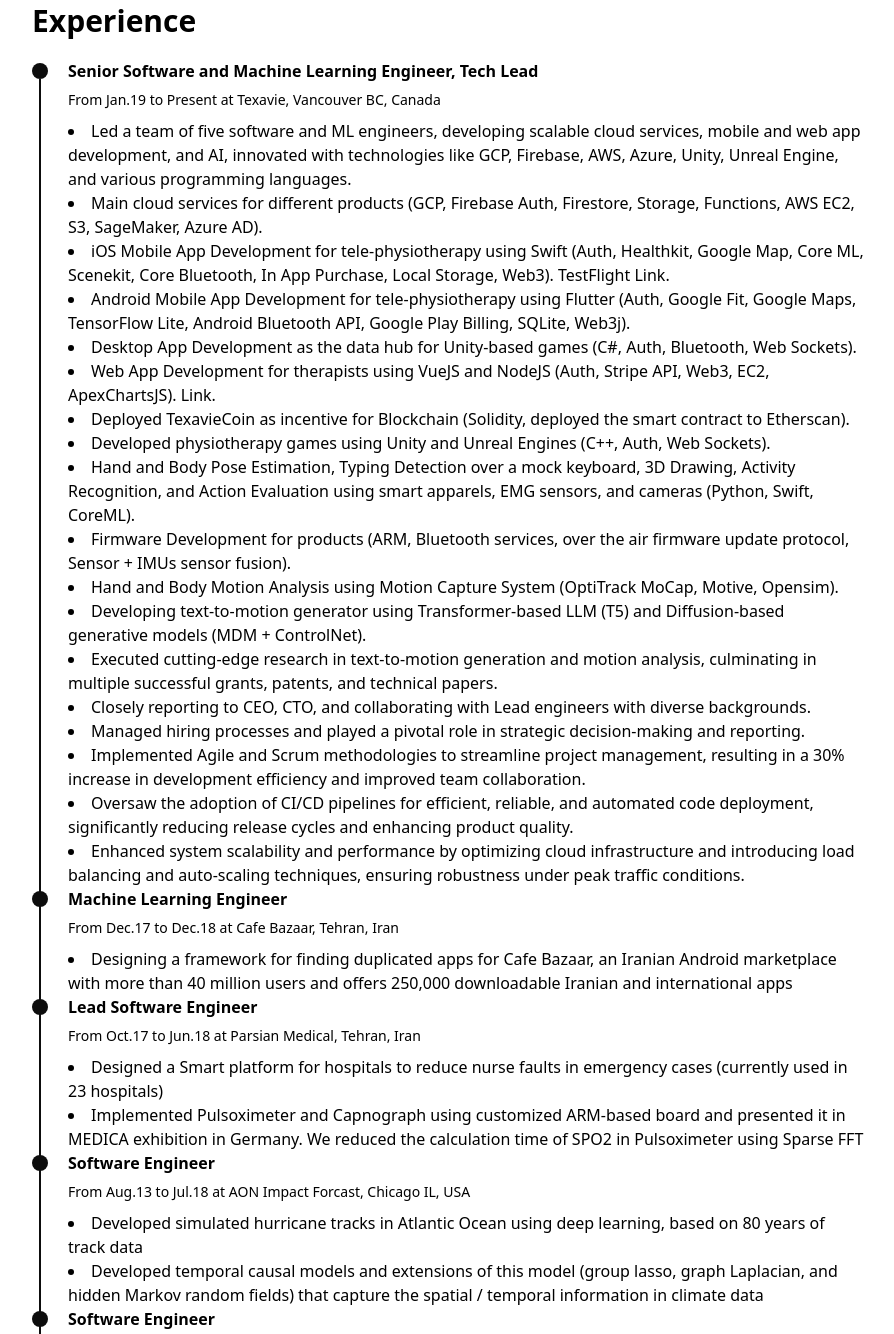
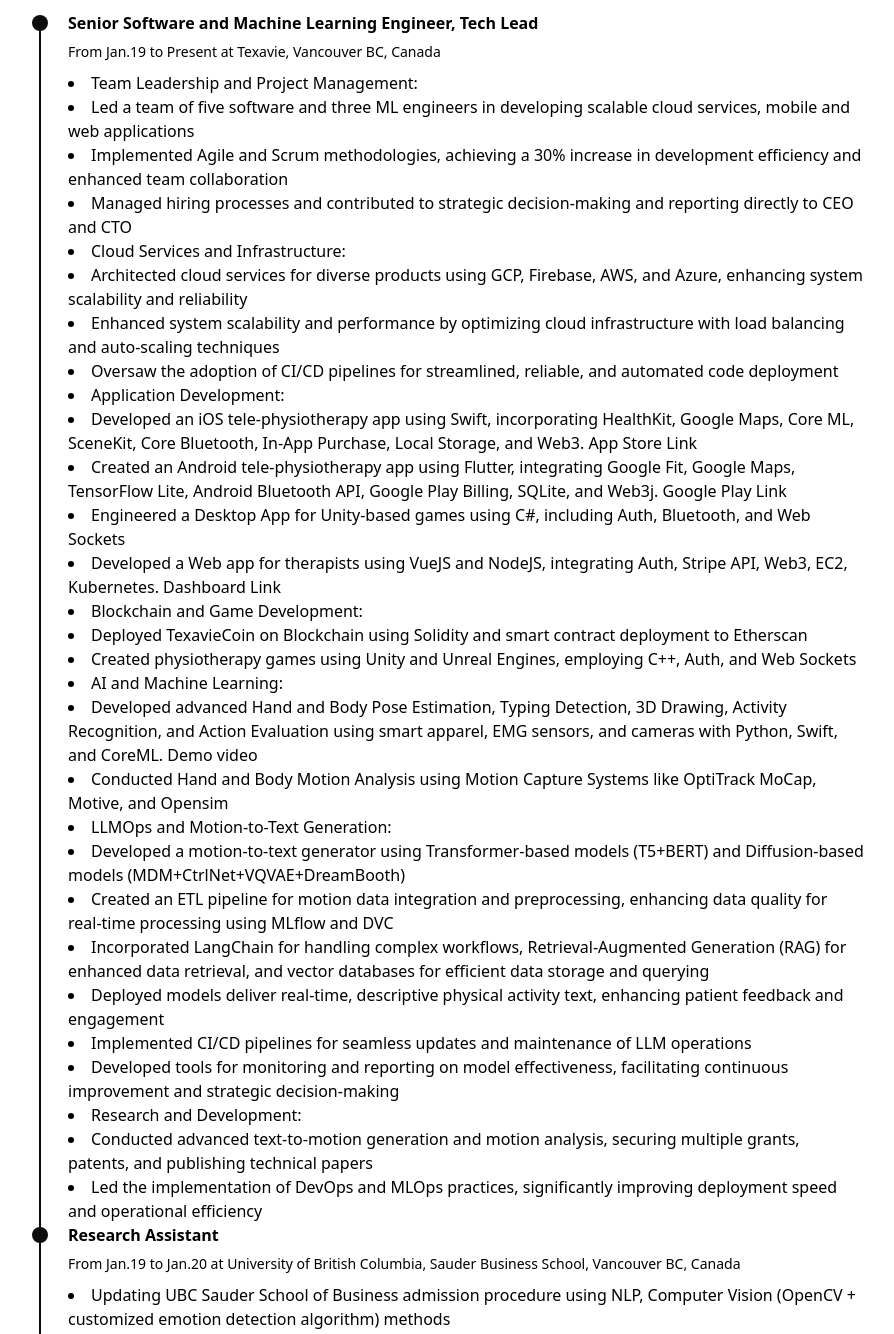
Before and after one commit to arvintashakori/arvintashakori.github.io, an Astro site: page /cv in a window 1280 px wide. Shown: the part 837-2171 px from the top of the page, without its empty margins (334-1228 px from the left). Built offline with nearby package versions, Linux system fonts and the light colour scheme; Astro itself is replaced by a stand-in of ours.

Commit message:
Update cv.astro

```diff
--- a/src/pages/cv.astro
+++ b/src/pages/cv.astro
@@ -9,12 +9,10 @@ import TimeLineElement from "../components/cv/TimeLine.astro";
   </div>
 
   <div class="mb-10 text-justify">
-    As a Senior Software and Machine Learning Engineer, Tech Lead at Texavie, coupled with a Ph.D. from University of British Columbia, I offer over
-10 years of experience in advancing AI technologies in both industry and academia. Specialized in Computer Vision, Deep Learning, Natural
-Language Processing and Large Language Models, Trustworthy AI, and Generative AI, I’m adept at leading innovative and scalable projects,
-particularly in digital health and IoT, underpinned by a strong foundation in MLOps for scalable AI model management. My work, recognized
-in top AI journals and conferences, demonstrates an exceptional ability to merge theoretical research with practical applications, consistently
-driving technological advancements across sectors.
+    Senior Software and Machine Learning Engineer, Tech Lead at Texavie with a Ph.D. from the University of British Columbia. Over 10 years of experience in AI and
+Software technologies, specializing in Computer Vision, Deep Learning, NLP, Large Language Models, and Generative AI. Proven track record in leading scalable
+software projects in digital health and IoT, with solid expertise in DevOps and MLOps. Recognized in top AI journals and conferences for merging theoretical
+research with practical applications.
   </div>
 
   <div class="mb-5">
@@ -57,30 +55,51 @@ driving technological advancements across sectors.
       title="Senior Software and Machine Learning Engineer, Tech Lead"
       subtitle="From Jan.19 to Present at Texavie, Vancouver BC, Canada"
     >
-    <li>Led a team of five software and ML engineers, developing scalable cloud services, mobile and web app development, and AI, innovated with technologies like GCP, Firebase, AWS, Azure, Unity, Unreal Engine, and various programming languages.</li>
-        <li>Main cloud services for different products (GCP, Firebase Auth, Firestore, Storage, Functions, AWS EC2, S3, SageMaker, Azure AD).</li>
-        <li>iOS Mobile App Development for tele-physiotherapy using Swift (Auth, Healthkit, Google Map, Core ML, Scenekit, Core Bluetooth, In App Purchase, Local Storage, Web3). <a href="https://testflight.apple.com/join/m4CWozAI">TestFlight Link</a>.</li>
-        <li>Android Mobile App Development for tele-physiotherapy using Flutter (Auth, Google Fit, Google Maps, TensorFlow Lite, Android Bluetooth API, Google Play Billing, SQLite, Web3j).</li>
-        <li>Desktop App Development as the data hub for Unity-based games (C#, Auth, Bluetooth, Web Sockets).</li>
-        <li>Web App Development for therapists using VueJS and NodeJS (Auth, Stripe API, Web3, EC2, ApexChartsJS). <a href="https://inshape-e33e2.web.app">Link</a>.</li>
-        <li>Deployed TexavieCoin as incentive for Blockchain (Solidity, deployed the smart contract to Etherscan).</li>
-        <li>Developed physiotherapy games using Unity and Unreal Engines (C++, Auth, Web Sockets).</li>
-        <li>Hand and Body Pose Estimation, Typing Detection over a mock keyboard, 3D Drawing, Activity Recognition, and Action Evaluation using smart apparels, EMG sensors, and cameras (Python, Swift, CoreML).</li>
-        <li>Firmware Development for products (ARM, Bluetooth services, over the air firmware update protocol, Sensor + IMUs sensor fusion).</li>
-        <li>Hand and Body Motion Analysis using Motion Capture System (OptiTrack MoCap, Motive, Opensim).</li>
-    <li>Developing text-to-motion generator using Transformer-based LLM (T5) and Diffusion-based generative models (MDM + ControlNet).</li>
-    <li>Executed cutting-edge research in text-to-motion generation and motion analysis, culminating in multiple successful grants, patents, and technical papers.</li>
-    <li>Closely reporting to CEO, CTO, and collaborating with Lead engineers with diverse backgrounds.</li>
-    <li>Managed hiring processes and played a pivotal role in strategic decision-making and reporting.</li>
-    <li>Implemented Agile and Scrum methodologies to streamline project management, resulting in a 30% increase in development efficiency and improved team collaboration.</li>
-    <li>Oversaw the adoption of CI/CD pipelines for efficient, reliable, and automated code deployment, significantly reducing release cycles and enhancing product quality.</li>
-    <li>Enhanced system scalability and performance by optimizing cloud infrastructure and introducing load balancing and auto-scaling techniques, ensuring robustness under peak traffic conditions.</li>
+    <li>Team Leadership and Project Management:</li>
+        <li>Led a team of five software and three ML engineers in developing scalable cloud services, mobile and web applications</li>
+        <li>Implemented Agile and Scrum methodologies, achieving a 30% increase in development efficiency and enhanced team collaboration</li>
+        <li>Managed hiring processes and contributed to strategic decision-making and reporting directly to CEO and CTO</li>
+    <li>Cloud Services and Infrastructure:</li>
+        <li>Architected cloud services for diverse products using GCP, Firebase, AWS, and Azure, enhancing system scalability and reliability</li>
+        <li>Enhanced system scalability and performance by optimizing cloud infrastructure with load balancing and auto-scaling techniques</li>
+        <li>Oversaw the adoption of CI/CD pipelines for streamlined, reliable, and automated code deployment</li>
+    <li>Application Development:</li>
+        <li>Developed an iOS tele-physiotherapy app using Swift, incorporating HealthKit, Google Maps, Core ML, SceneKit, Core Bluetooth, In-App Purchase,
+Local Storage, and Web3. <a href="https://apps.apple.com/ca/app/marswear/id1669388720">App Store Link</a></li>
+        <li>Created an Android tele-physiotherapy app using Flutter, integrating Google Fit, Google Maps, TensorFlow Lite, Android Bluetooth API, Google Play
+Billing, SQLite, and Web3j. <a href="https://play.google.com/store/apps/details?id=com.texavie_flutter_app.www">Google Play Link</a></li>
+        <li>Engineered a Desktop App for Unity-based games using C#, including Auth, Bluetooth, and Web Sockets</li>
+        <li>Developed a Web app for therapists using VueJS and NodeJS, integrating Auth, Stripe API, Web3, EC2, Kubernetes. <a href="https://marswear.texavie.com">Dashboard Link</a></li>
+    <li>Blockchain and Game Development:</li>
+        <li>Deployed TexavieCoin on Blockchain using Solidity and smart contract deployment to Etherscan</li>
+        <li>Created physiotherapy games using Unity and Unreal Engines, employing C++, Auth, and Web Sockets</li>
+    <li>AI and Machine Learning:</li>
+        <li>Developed advanced Hand and Body Pose Estimation, Typing Detection, 3D Drawing, Activity Recognition, and Action Evaluation using smart apparel,
+EMG sensors, and cameras with Python, Swift, and CoreML. <a href="https://youtu.be/jeGvXsm583Q?si=OED4aP7rppnJE8fp">Demo video</a></li>
+        <li>Conducted Hand and Body Motion Analysis using Motion Capture Systems like OptiTrack MoCap, Motive, and Opensim</li>
+    <li>LLMOps and Motion-to-Text Generation:</li>
+        <li>Developed a motion-to-text generator using Transformer-based models (T5+BERT) and Diffusion-based models (MDM+CtrlNet+VQVAE+DreamBooth)</li>
+        <li>Created an ETL pipeline for motion data integration and preprocessing, enhancing data quality for real-time processing using MLflow and DVC</li>
+        <li>Incorporated LangChain for handling complex workflows, Retrieval-Augmented Generation (RAG) for enhanced data retrieval, and vector databases
+for efficient data storage and querying</li>
+        <li>Deployed models deliver real-time, descriptive physical activity text, enhancing patient feedback and engagement</li>
+        <li>Implemented CI/CD pipelines for seamless updates and maintenance of LLM operations</li>
+        <li>Developed tools for monitoring and reporting on model effectiveness, facilitating continuous improvement and strategic decision-making</li>
+    <li>Research and Development:</li>
+        <li>Conducted advanced text-to-motion generation and motion analysis, securing multiple grants, patents, and publishing technical papers</li>
+        <li>Led the implementation of DevOps and MLOps practices, significantly improving deployment speed and operational efficiency</li>
 </ul>
-
+    </TimeLineElement>
+    <TimeLineElement
+      title="Research Assistant"
+      subtitle="From Jan.19 to Jan.20 at University of British Columbia, Sauder Business School, Vancouver BC, Canada"
+    >
+    <li>Updating UBC Sauder School of Business admission procedure using NLP, Computer Vision (OpenCV + customized emotion detection
+      algorithm) methods</li>
     </TimeLineElement>
     <TimeLineElement
       title="Machine Learning Engineer"
-      subtitle="From Dec.17 to Dec.18 at Cafe Bazaar, Tehran, Iran"
+      subtitle="From Jul.18 to Dec.18 at Cafe Bazaar, Tehran, Iran"
     >
     <li>Designing a framework for finding duplicated apps for Cafe Bazaar, an Iranian Android marketplace with more than 40 million users and
 offers 250,000 downloadable Iranian and international apps</li>
@@ -112,13 +131,6 @@ reduced the calculation time of SPO2 in Pulsoximeter using Sparse FFT</li>
       subtitle="From May.16 to Sep.16 at EPFL Machine Learning and Optimization Lab, Lausanne, Switzerland"
     >
     <li>Sparse convex optimization for deep learning</li>
-    </TimeLineElement>
-    <TimeLineElement
-      title="Research Assistant"
-      subtitle="From Jan.19 to Jan.20 at University of British Columbia, Sauder Business School, Vancouver BC, Canada"
-    >
-    <li>Updating UBC Sauder School of Business admission procedure using NLP, Computer Vision (OpenCV + customized emotion detection
-      algorithm) methods</li>
     </TimeLineElement>
     <TimeLineElement
       title="Research Assistant"
```
